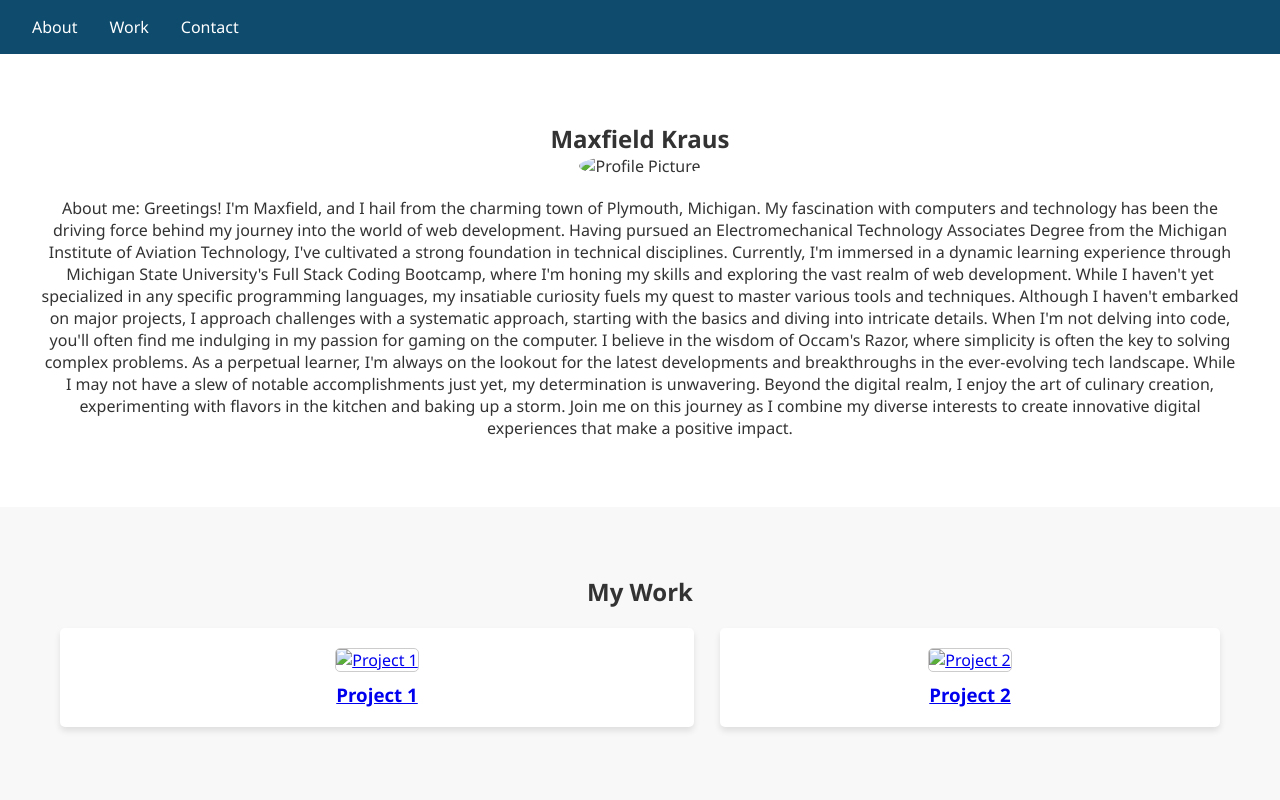
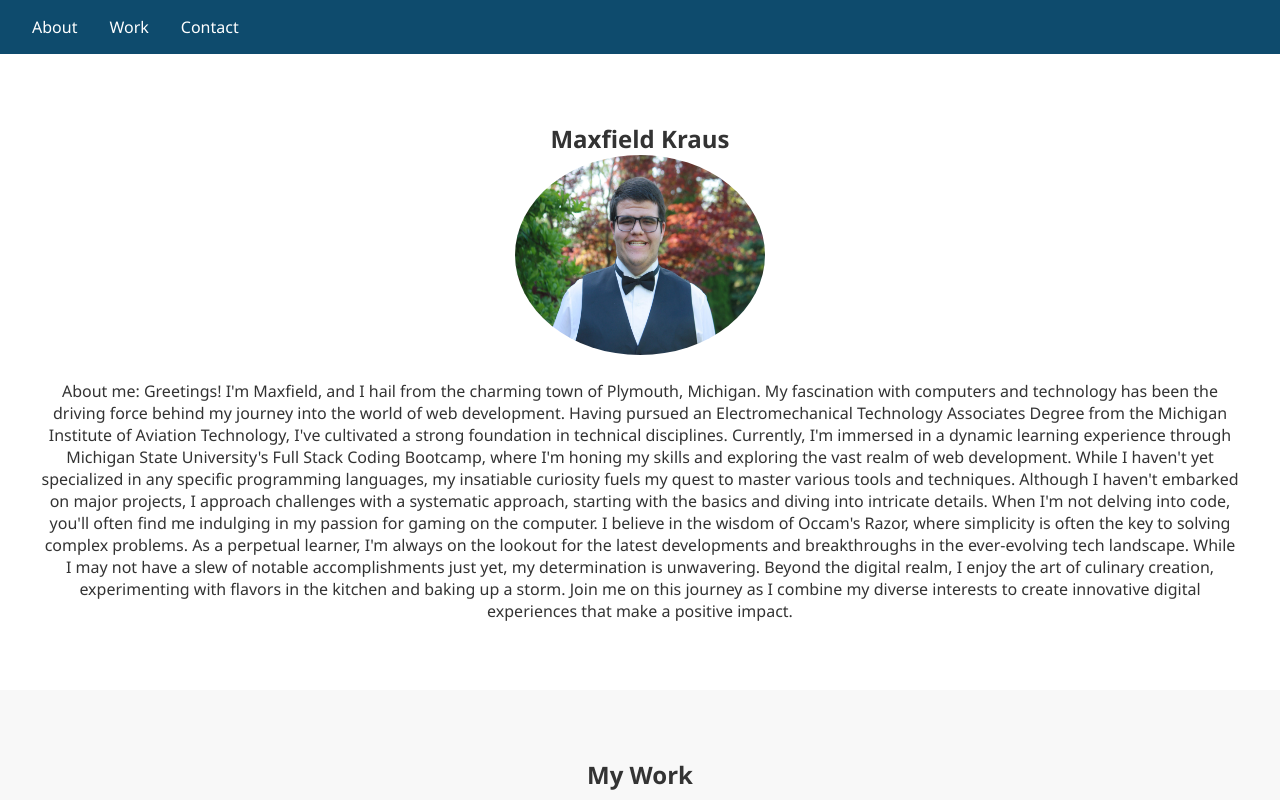
Before and after one commit to LanceLancealot/Module-2, a plain HTML site: page index.html in a window 1280 px wide. Shown: the top 800 px of the page. Drawn offline with Linux system fonts and the light colour scheme; the site is published under a folder, as on GitHub Pages, so addresses that start at the root find nothing.

Commit message:
missed a period

```diff
--- a/index.html
+++ b/index.html
@@ -20,7 +20,7 @@
     <section id="about">
       <div class="container">
         <h1>Maxfield Kraus</h1>
-        <img src="/assets/Images/Profile Picture.JPG" alt="Profile Picture" />
+        <img src="./assets/Images/Profile Picture.JPG" alt="Profile Picture" />
         <p>
           About me: Greetings! I'm Maxfield, and I hail from the charming town
           of Plymouth, Michigan. My fascination with computers and technology
@@ -56,13 +56,13 @@
         <div class="work-grid">
             <div class="work-item larger-image">
             <a href="https://lancelancealot.github.io/Prework-Studyguide/" target="_blank" >
-              <img src="/assets/Images/PreworkStudyguide.png" alt="Project 1" />
+              <img src="./assets/Images/PreworkStudyguide.png" alt="Project 1" />
               <h3>Project 1</h3>
             </a>
           </div>
           <div class="work-item project2">
             <a href="https://lancelancealot.github.io/Module-1/" target="_blank">
-              <img src="/assets/Images/Horiseon.png" alt="Project 2" />
+              <img src="./assets/Images/Horiseon.png" alt="Project 2" />
               <h3>Project 2</h3>
             </a>
           </div>
```
